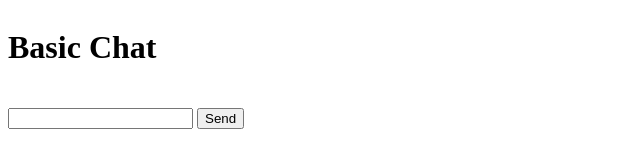
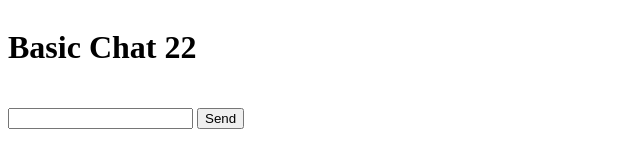
Before and after one commit to SwitzerChees/basic-chat, a plain HTML site: page index.html in a window 1280 px wide. Shown: the full height of the page, 0-640 px from the left. Drawn offline with Linux system fonts and the light colour scheme.

Commit message:
Update index.html

```diff
--- a/index.html
+++ b/index.html
@@ -10,7 +10,7 @@
   </head>
   <body>
     <header>
-      <h1>Basic Chat</h1>
+      <h1>Basic Chat 22</h1>
       <input type="text" id="username" />
     </header>
     <main id="messages">
```
